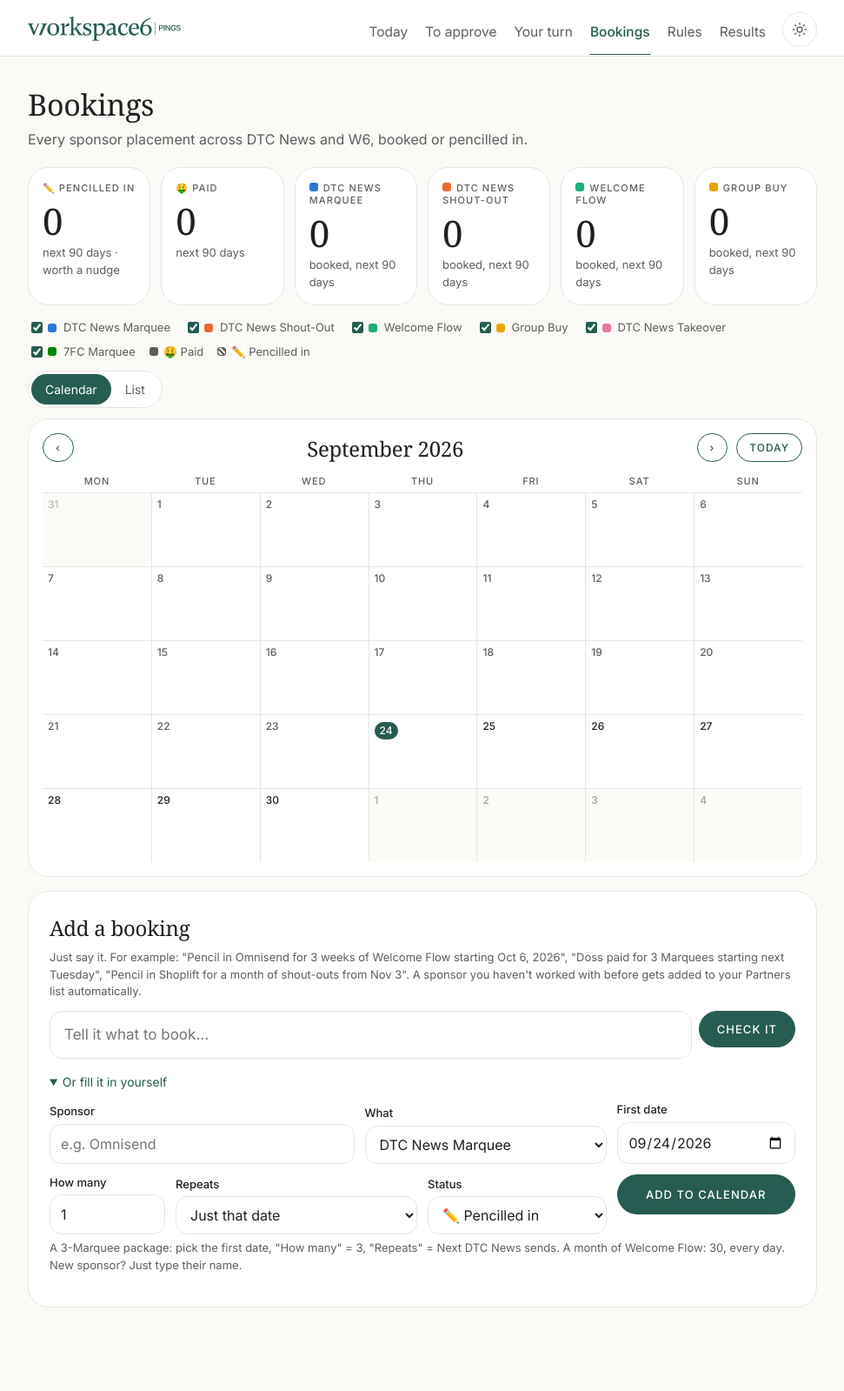
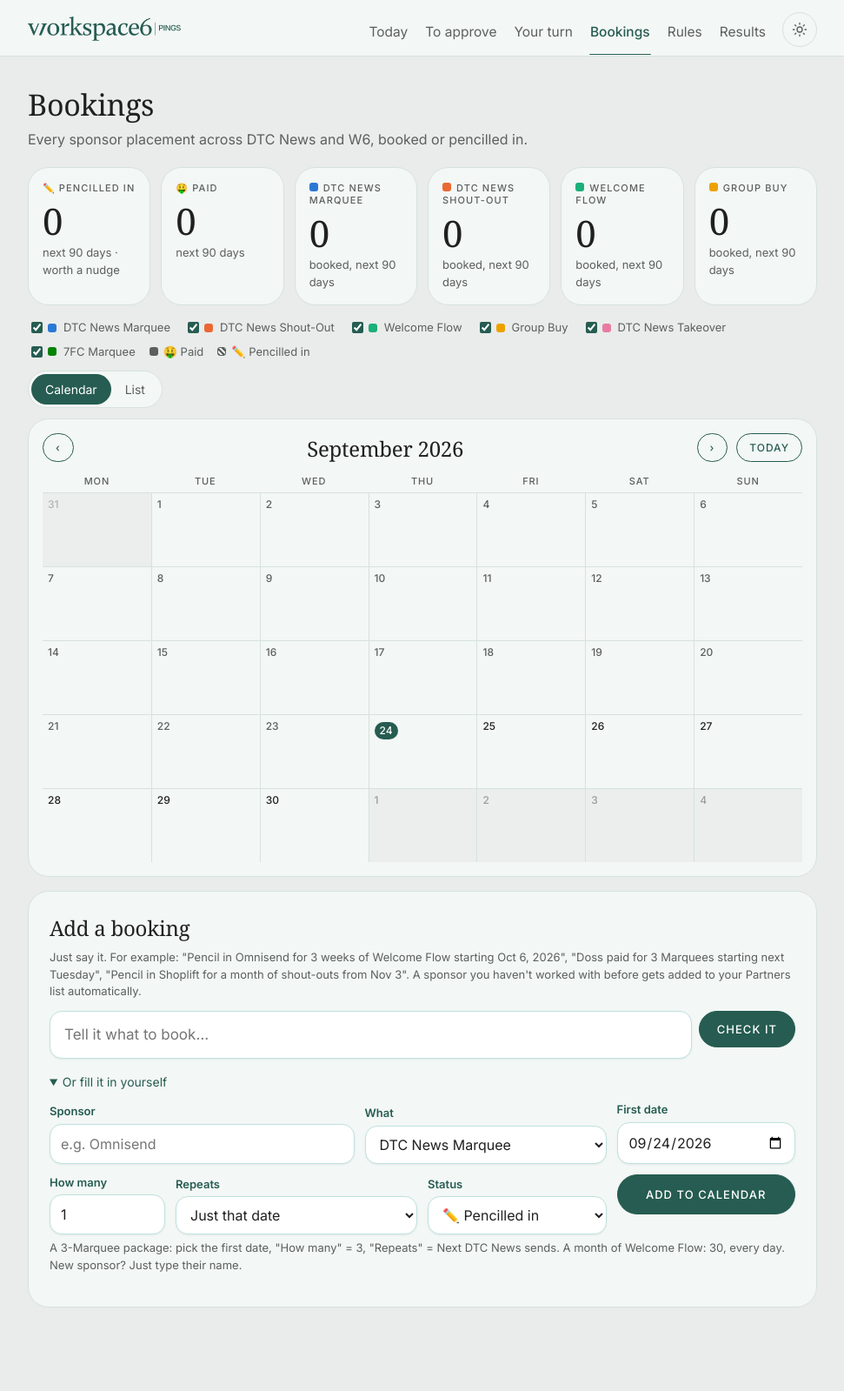
Before and after one commit to dannyzeemedia/w6-pings, a Flask app: page /bookings in a window 1280 px wide, after a click on "Or fill it in yourself". Shown: the whole page at 87% size, without its empty margins (154-1125 px from the left). Run offline with Flask 3, Linux system fonts and the light colour scheme; the visitor is signed in with stand-in values (Sample User, id 1); data that the repository does not hold is empty; some libraries are stand-ins or nearby versions; some web fonts are replaced.

Commit message:
Higher-contrast fields, autosave typing across refreshes, update-available banner, email boxes size after fonts load
Co-Authored-By: Claude Opus 5.5 (1M context) <noreply@anthropic.com>
Claude-Session: https://claude.ai/code/session_013dnwiwW5gHpNcSwqxTwcTZ

```diff
--- a/app.py
+++ b/app.py
@@ -102,7 +102,8 @@ def inject():
             ny = len(at.list_records("log", "AND({Event}='Handed To Karlie', NOT({Handled}))", fields=["Event"]))
         except Exception:
             ny = None
-    return {"user": session.get("user"), "zone_label": ZONE_LABEL, "n_to_approve": n, "more_pending": mp, "n_yours": ny}
+    return {"user": session.get("user"), "zone_label": ZONE_LABEL, "n_to_approve": n, "more_pending": mp, "n_yours": ny,
+            "version": VERSION}
 
 
 def celebrate(title, msg="", emoji="🎉", big=False):
@@ -779,6 +780,14 @@ def engine_apply():
         return out
 
 
+VERSION = (os.environ.get("RENDER_GIT_COMMIT") or "dev")[:12]
+
+
+@app.route("/version")
+def version():
+    return VERSION, 200, {"Cache-Control": "no-store", "Content-Type": "text/plain"}
+
+
 @app.route("/healthz")
 def healthz():
     return "ok"
--- a/static/style.css
+++ b/static/style.css
@@ -414,3 +414,26 @@ html .turbo-progress-bar { height: 3px; background: linear-gradient(90deg, #265c
 .ask-card { padding: 16px; } .ask-wait { margin-top: 10px; font-size: 14px; color: var(--green); }
 
 .offers-text { font-size: 14px; line-height: 1.55; min-height: 320px; }
+
+/* ---------- contrast pass: fill-in fields are the brightest thing on the page ---------- */
+:root { --bg: #e9ecea; --card: #f3f7f5; --field: #ffffff; --line: #d6e2de; --field-line: #bee1de; --label: #265c51; }
+@media (prefers-color-scheme: dark) { :root:not([data-theme="light"]) { --bg: #0f1413; --card: #172120; --field: #24302d; --line: #2a3634; --field-line: #3b5a53; --label: #9bd3c7; } }
+:root[data-theme="dark"] { --bg: #0f1413; --card: #172120; --field: #24302d; --line: #2a3634; --field-line: #3b5a53; --label: #9bd3c7; }
+.top { background: var(--card); }
+input[type=text], input[type=number], input[type=password], input[type=date], textarea, select {
+  background: var(--field); border: 1.5px solid var(--field-line); box-shadow: 0 1px 2px rgba(38,92,81,.08), inset 0 1px 0 rgba(255,255,255,.6); }
+input:hover, textarea:hover, select:hover { border-color: var(--green); }
+.field > label, .bk-form label, .handsoff-form label { color: var(--label); font-weight: 600; }
+.draft .email-zone { background: color-mix(in srgb, var(--mint) 22%, var(--card)); border-radius: var(--r-sm); padding: 14px; margin: 0 -4px 14px; }
+.draft .email-zone .field { margin-bottom: 12px; } .draft .email-zone .field:last-of-type { margin-bottom: 0; }
+.why { background: color-mix(in srgb, #e2dbbe 55%, var(--card)); }
+details.brief > pre, .brief-box { background: color-mix(in srgb, var(--mint) 18%, var(--card)); }
+.msg.them .text { background: color-mix(in srgb, #e2dbbe 45%, var(--card)); }
+.voice { background: var(--field); }
+@media (prefers-color-scheme: dark) { :root:not([data-theme="light"]) .why { background: color-mix(in srgb, #e2dbbe 12%, var(--card)); } :root:not([data-theme="light"]) .msg.them .text { background: color-mix(in srgb, #e2dbbe 10%, var(--card)); } }
+:root[data-theme="dark"] .why { background: color-mix(in srgb, #e2dbbe 12%, var(--card)); } :root[data-theme="dark"] .msg.them .text { background: color-mix(in srgb, #e2dbbe 10%, var(--card)); }
+
+.update-bar { position: fixed; left: 50%; top: 14px; transform: translateX(-50%); z-index: 60; display: flex; gap: 14px; align-items: center;
+  background: var(--green); color: var(--on-green); padding: 10px 12px 10px 18px; border-radius: 99px; box-shadow: 0 16px 40px -16px rgba(0,0,0,.5);
+  font-size: 14px; max-width: calc(100vw - 24px); animation: rise 400ms both; }
+.update-bar button { background: var(--on-green); color: var(--green); border-color: var(--on-green); padding: 8px 14px; font-size: 12px; }
--- a/templates/base.html
+++ b/templates/base.html
@@ -1,5 +1,5 @@
 <!doctype html>
-<html lang="en"><head>
+<html lang="en" data-version="{{ version }}"><head>
 <meta charset="utf-8"><meta name="viewport" content="width=device-width, initial-scale=1">
 <meta name="view-transition" content="same-origin">
 <title>{% block title %}Pings{% endblock %} · W6</title>
@@ -8,7 +8,7 @@
 <link rel="preconnect" href="https://fonts.googleapis.com">
 <link href="https://fonts.googleapis.com/css2?family=Inter:wght@400;500;600&display=swap" rel="stylesheet">
 <link href="https://api.fontshare.com/v2/css?f[]=gambetta@400&display=swap" rel="stylesheet">
-<link rel="stylesheet" href="{{ url_for('static', filename='style.css') }}?v=13">
+<link rel="stylesheet" href="{{ url_for('static', filename='style.css') }}?v=15" data-turbo-track="reload">
 <script type="module" src="https://cdn.jsdelivr.net/npm/@hotwired/turbo@8.0.12/dist/turbo.es2017-esm.js"></script>
 <meta name="turbo-prefetch" content="true">
 </head><body class="{% block bodyclass %}{% endblock %}">
@@ -62,6 +62,44 @@ window.flipTheme=function(){
   const go=()=>{r.dataset.theme=next;try{localStorage.setItem('theme',next);}catch(e){}};
   document.startViewTransition?document.startViewTransition(go):go();
 };
-document.querySelectorAll('textarea.grow').forEach(t=>{const f=()=>{t.style.height='auto';t.style.height=(t.scrollHeight+4)+'px'};t.addEventListener('input',f);f();});
+// email boxes grow to fit everything (re-measured once fonts load, or the last lines hide below the fold)
+(function(){
+  const grow=t=>{ t.style.height='auto'; t.style.height=(t.scrollHeight+6)+'px'; };
+  const all=()=>document.querySelectorAll('textarea.grow').forEach(grow);
+  document.querySelectorAll('textarea.grow').forEach(t=>t.addEventListener('input',()=>grow(t)));
+  all(); requestAnimationFrame(all); if(document.fonts&&document.fonts.ready) document.fonts.ready.then(all); window.addEventListener('load',all,{once:true});
+  document.addEventListener('toggle',all,true);
+})();
+
+// Never lose her typing: every text box on the page is saved as she types and put back after a refresh,
+// unless the server's copy has changed underneath (e.g. a rewrite finished), in which case the new version wins.
+(function(){
+  const KEY='w6-unsaved:'+location.pathname;
+  let store={}; try{ store=JSON.parse(localStorage.getItem(KEY)||'{}'); }catch(e){}
+  const idOf=el=>{ const f=el.form; return (f?(f.getAttribute('action')||f.id||''):'')+'|'+(el.name||el.id); };
+  const fields=[...document.querySelectorAll('form input[type=text], form textarea')].filter(el=>el.name||el.id);
+  let restored=0;
+  fields.forEach(el=>{
+    const k=idOf(el), saved=store[k];
+    if(saved && saved.orig===el.defaultValue && saved.val!==el.value && Date.now()-saved.t<3*86400000){ el.value=saved.val; restored++; el.dispatchEvent(new Event('input')); }
+    el.addEventListener('input',()=>{ store[k]={val:el.value,orig:el.defaultValue,t:Date.now()}; try{ localStorage.setItem(KEY,JSON.stringify(store)); }catch(e){} });
+    if(el.form) el.form.addEventListener('submit',()=>{ delete store[k]; try{ localStorage.setItem(KEY,JSON.stringify(store)); }catch(e){} });
+  });
+  if(restored){ const n=document.createElement('div'); n.className='flash'; n.textContent='Put back your unsaved edits from before the refresh.'; const m=document.querySelector('main'); m&&m.prepend(n); setTimeout(()=>n.remove(),5000); }
+})();
+
+// A new version went live: tell her, but don't reload on her (her typing is saved above).
+(function(){
+  const mine=document.documentElement.dataset.version; if(!mine||window.__verPoll) return; window.__verPoll=1;
+  const check=()=>fetch('/version',{cache:'no-store'}).then(r=>r.text()).then(v=>{
+    v=v.trim();
+    if(v && v!==mine && !document.getElementById('update-bar')){
+      const b=document.createElement('div'); b.id='update-bar'; b.className='update-bar';
+      b.innerHTML='<span>✨ There’s an update to Pings. Your work is saved. Press <b>Ctrl+R</b> (or <b>⌘R</b>) when you’re ready.</span><button type="button" onclick="location.reload()">Refresh now</button>';
+      document.body.appendChild(b);
+    }
+  }).catch(()=>{});
+  setInterval(check,60000); document.addEventListener('visibilitychange',()=>{ if(!document.hidden) check(); });
+})();
 </script>
 </body></html>
```
